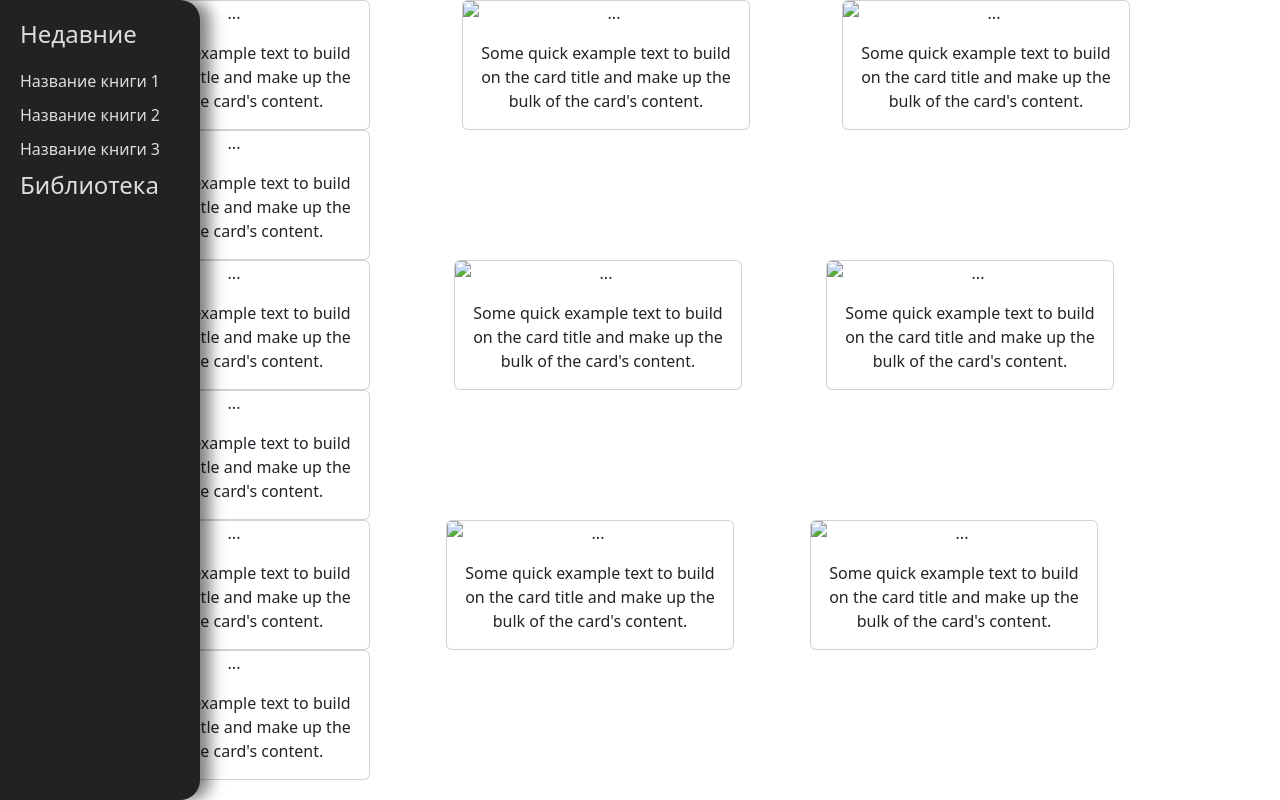
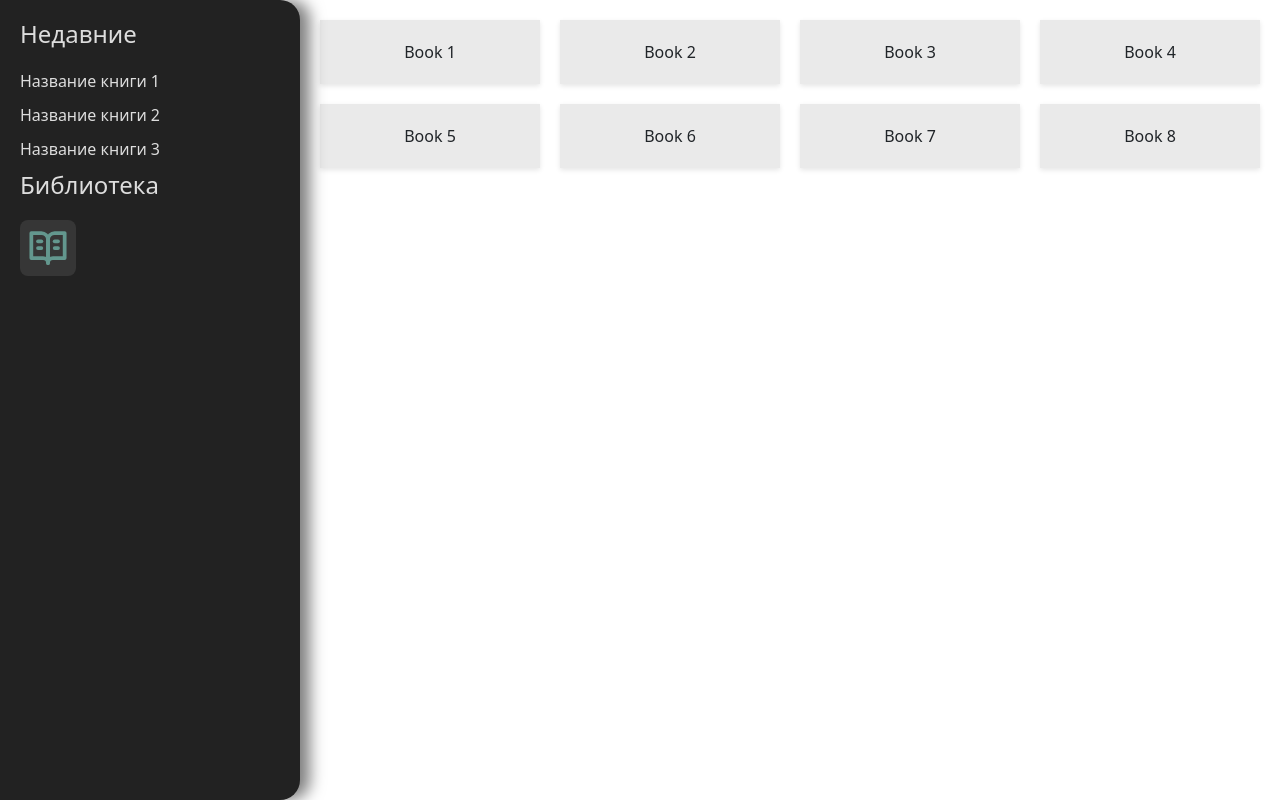
Before and after one commit to ChtoDelats/reader, a plain HTML site: page index.html in a window 1280 px wide. Drawn offline with Linux system fonts and the light colour scheme.

Commit message:
sad save

```diff
--- a/css/styles.css
+++ b/css/styles.css
@@ -1,10 +1,19 @@
-/* Стили для боковой панели */
+* {
+    margin: 0;
+    padding: 0;
+    box-sizing: border-box;
+}
+
+.parrent {
+    width: 100vw;
+    height: 100vh;
+    display: flex;
+}
 .side-panel {
-    position: fixed; /* Фиксированное позиционирование */
     top: 0; /* Прикрепляем панель к верху страницы */
     left: 0; /* Прикрепляем панель к левому краю страницы */
     height: 100%; /* Занимает 100% высоты страницы */
-    width: 200px; /* Ширина панели */
+    width: 300px; /* Ширина панели */
     background-color: #222; /* Темный цвет фона */
     padding: 20px; /* Отступы внутри панели */
     box-shadow: 10px 0 15px rgba(0, 0, 0, 0.5); /* Коричневая тень вправо */
@@ -13,8 +22,26 @@
     z-index: 999; /* Задаем z-index, чтобы панель находилась поверх остального контента */
     overflow-y: auto; /* Добавляем вертикальную прокрутку, если контент не помещается в панели */
     color: #ddd; /* Цвет текста */
+    padding-right: 10px;
 }
 
+.ico-btn {
+    display: flex;
+    justify-content: center;
+    align-items: center;
+    border-radius: 8px;
+    background-color: #7d7c7c3a;
+    border: 10px;
+    width: 56px;
+    height: 56px;
+    color: rgb(222, 255, 38);
+
+
+}
+
+.ico-btn:hover{
+    color: rgb(222, 255, 38);
+}
 /* Стили для боковой панели с светлым фоном */
 .light-bg .side-panel {
     background-color: #f0f0f0; /* Светлый цвет фона */
@@ -25,6 +52,7 @@
 .side-panel h2 {
     font-size: 24px;
     margin-bottom: 20px; /* Отступ снизу */
+    width: 20%;
 }
 
 /* Стили для списка книг */
@@ -51,3 +79,38 @@
 .book-list li a:hover {
     color: #888; /* Изменяем цвет текста при наведении */
 }
+
+.book-grid {
+    display: grid;
+    grid-template-columns: repeat(4, 1fr);
+    gap: 20px;
+}
+
+.book-item {
+    background-color: #eaeaea;
+    padding: 20px;
+    text-align: center;
+    box-shadow: 0 2px 5px rgba(0,0,0,0.1);
+}
+
+.main-content {
+    flex: 1;
+    padding: 20px;
+    width: 80%;
+}
+
+.main-content h1 {
+    margin-top: 0;
+}
+.sidebar h2 {
+    margin-top: 0;
+}
+
+.sidebar ul {
+    list-style-type: none;
+    padding: 0;
+}
+
+.sidebar ul li {
+    margin: 10px 0;
+}
--- a/index.html
+++ b/index.html
@@ -9,119 +9,32 @@
 
 </head>
 <body>
-
+<div class="parrent">
   <div class="side-panel">
     <h2>Недавние</h2>
       <ul class="book-list">
           <li><a href="#">Название книги 1</a></li>
           <li><a href="#">Название книги 2</a></li>
           <li><a href="#">Название книги 3</a></li>
+          <h2>Библиотека</h2>
       </ul>
-    <h2>Библиотека</h2>
-
+          <div class="ico-btn">
+            <svg style="color: blueviolet;" xmlns="http://www.w3.org/2000/svg" width="40" height="40" viewBox="0 0 24 24" fill="none" stroke="#63978e" stroke-width="2.25" stroke-linecap="round" stroke-linejoin="round" class="lucide lucide-book-open-text"><path d="M2 3h6a4 4 0 0 1 4 4v14a3 3 0 0 0-3-3H2z"/><path d="M22 3h-6a4 4 0 0 0-4 4v14a3 3 0 0 1 3-3h7z"/><path d="M6 8h2"/><path d="M6 12h2"/><path d="M16 8h2"/><path d="M16 12h2"/></svg>      </ul>
+          </div>
     </div>
 
-  <div class="container text-center">
-    <div class="row align-items-start">
-      <div class="col">
-        <div class="card" style="width: 18rem;">
-          <img src="..." class="card-img-top" alt="...">
-          <div class="card-body">
-            <p class="card-text">Some quick example text to build on the card title and make up the bulk of the card's content.</p>
+  <main class="main-content">
+    <div class="book-grid">
+      <div class="book-item">Book 1</div>
+      <div class="book-item">Book 2</div>
+      <div class="book-item">Book 3</div>
+      <div class="book-item">Book 4</div>
+      <div class="book-item">Book 5</div>
+      <div class="book-item">Book 6</div>
+      <div class="book-item">Book 7</div>
+      <div class="book-item">Book 8</div>
     </div>
-        </div>
-      </div>
-      <div class="col">
-        <div class="card" style="width: 18rem;">
-          <img src="..." class="card-img-top" alt="...">
-          <div class="card-body">
-            <p class="card-text">Some quick example text to build on the card title and make up the bulk of the card's content.</p>
-          </div>
-        </div>
-      </div>
-      <div class="col">
-        <div class="card" style="width: 18rem;">
-          <img src="..." class="card-img-top" alt="...">
-          <div class="card-body">
-            <p class="card-text">Some quick example text to build on the card title and make up the bulk of the card's content.</p>
-          </div>
-        </div>
-      </div>
-      <div class="col">
-        <div class="card" style="width: 18rem;">
-          <img src="..." class="card-img-top" alt="...">
-          <div class="card-body">
-            <p class="card-text">Some quick example text to build on the card title and make up the bulk of the card's content.</p>
-          </div>
-        </div>
-      </div>
-      <div class="row align-items-start">
-        <div class="col">
-          <div class="card" style="width: 18rem;">
-            <img src="..." class="card-img-top" alt="...">
-            <div class="card-body">
-              <p class="card-text">Some quick example text to build on the card title and make up the bulk of the card's content.</p>
-            </div>
-          </div>
-        </div>
-        <div class="col">
-          <div class="card" style="width: 18rem;">
-            <img src="..." class="card-img-top" alt="...">
-            <div class="card-body">
-              <p class="card-text">Some quick example text to build on the card title and make up the bulk of the card's content.</p>
-            </div>
-          </div>
-        </div>
-        <div class="col">
-          <div class="card" style="width: 18rem;">
-            <img src="..." class="card-img-top" alt="...">
-            <div class="card-body">
-              <p class="card-text">Some quick example text to build on the card title and make up the bulk of the card's content.</p>
-            </div>
-          </div>
-        </div>
-        <div class="col">
-          <div class="card" style="width: 18rem;">
-            <img src="..." class="card-img-top" alt="...">
-            <div class="card-body">
-              <p class="card-text">Some quick example text to build on the card title and make up the bulk of the card's content.</p>
-            </div>
-          </div>
-        </div>
-        <div class="row align-items-start">
-          <div class="col">
-            <div class="card" style="width: 18rem;">
-              <img src="..." class="card-img-top" alt="...">
-              <div class="card-body">
-                <p class="card-text">Some quick example text to build on the card title and make up the bulk of the card's content.</p>
-              </div>
-            </div>
-          </div>
-          <div class="col">
-            <div class="card" style="width: 18rem;">
-              <img src="..." class="card-img-top" alt="...">
-              <div class="card-body">
-                <p class="card-text">Some quick example text to build on the card title and make up the bulk of the card's content.</p>
-              </div>
-            </div>
-          </div>
-          <div class="col">
-            <div class="card" style="width: 18rem;">
-              <img src="..." class="card-img-top" alt="...">
-              <div class="card-body">
-                <p class="card-text">Some quick example text to build on the card title and make up the bulk of the card's content.</p>
-              </div>
-            </div>
-          </div>
-          <div class="col">
-            <div class="card" style="width: 18rem;">
-              <img src="..." class="card-img-top" alt="...">
-              <div class="card-body">
-                <p class="card-text">Some quick example text to build on the card title and make up the bulk of the card's content.</p>
-              </div>
-            </div>
-          </div>
-    </div>
+  </main>
 </div>
 
 
```
Lines whose indentation alone changed are shown as unchanged.
